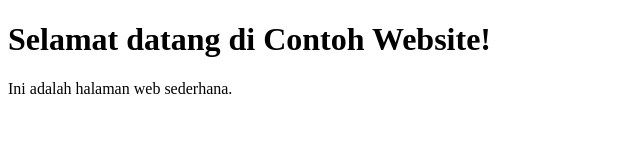
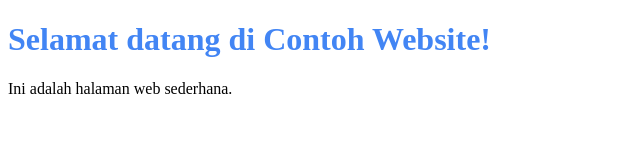
Before and after one commit to ardi2924/uas, a plain HTML site: page index.html in a window 1280 px wide. Shown: the whole page, without its empty margins (0-640 px from the left). Drawn offline with Linux system fonts and the light colour scheme.

Commit message:
update 2.0 on color

```diff
--- a/index.html
+++ b/index.html
@@ -6,7 +6,7 @@
     <title>Contoh Website</title>
 </head>
 <body>
-    <h1>Selamat datang di Contoh Website!</h1>
+    <h1 style="color: #4285f4;">Selamat datang di Contoh Website!</h1>
     <p>Ini adalah halaman web sederhana.</p>
 </body>
 </html>
```
